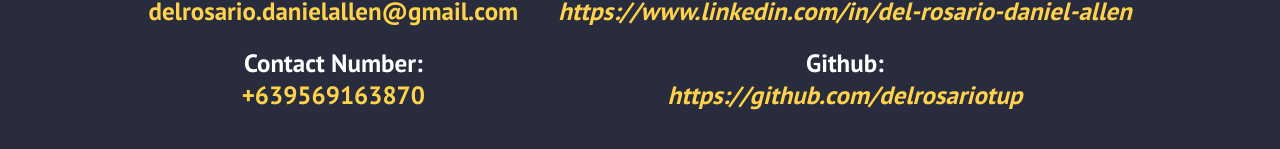
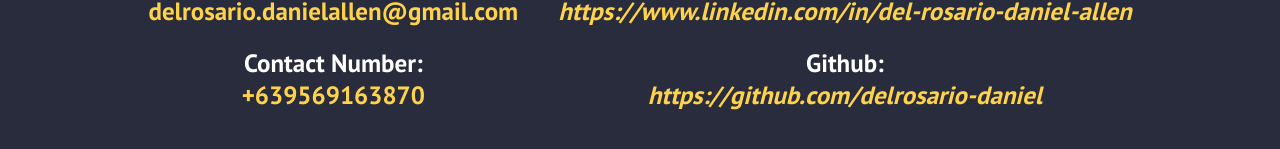
Before and after one commit to delrosario-daniel/uiux-portfolio, a React (Create React App) app: page /contact in a window 1280 px wide. Shown: the part 405-554 px from the top of the page. Built offline with nearby package versions, Linux system fonts and the light colour scheme.

Commit message:
github link changed

```diff
--- a/src/components/Footer.js
+++ b/src/components/Footer.js
@@ -99,7 +99,7 @@
                             </a>
                         </div>
                         <div className="social-icon-link github">
-                            <a href="https://github.com/delrosariotup" target="_blank" rel="noreferrer noopener">
+                            <a href="https://github.com/delrosario-daniel" target="_blank" rel="noreferrer noopener">
                                 <i className="fab fa-github"></i>
                             </a>
                         </div>
--- a/src/components/pages/Contact.js
+++ b/src/components/pages/Contact.js
@@ -21,8 +21,8 @@
                     </a>
                     <br></br>
                     <h1>Github:</h1>
-                    <a href="https://github.com/delrosariotup" target="_blank" rel="noreferrer noopener">
-                        <h1>https://github.com/delrosariotup</h1>
+                    <a href="https://github.com/delrosario-daniel" target="_blank" rel="noreferrer noopener">
+                        <h1>https://github.com/delrosario-daniel</h1>
                     </a>
                 </div>
             </div>
```
